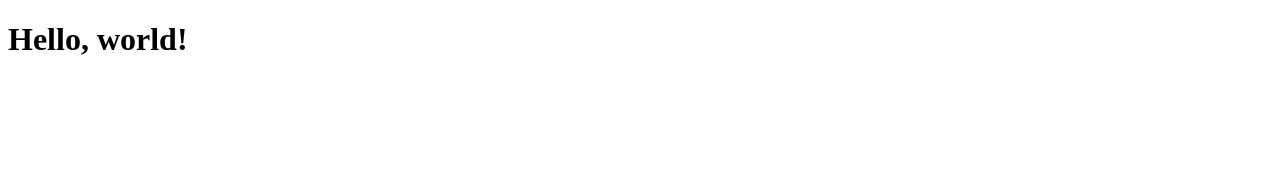
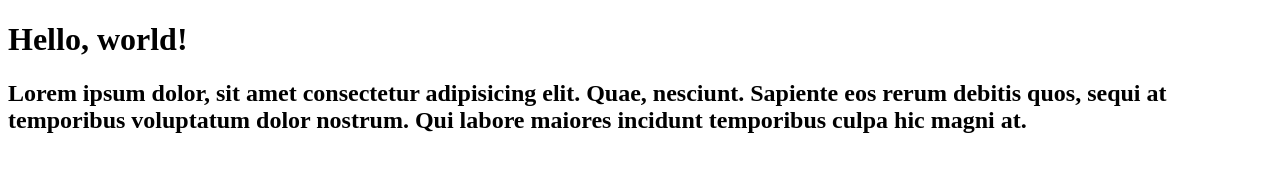
Before and after one commit to lucaslanser/Testando-o-Git, a plain HTML site: page index.html in a window 1280 px wide. Drawn offline with Linux system fonts and the light colour scheme.

Commit message:
docs: Adicionado h2 com Lorem

```diff
--- a/index.html
+++ b/index.html
@@ -9,5 +9,6 @@
     <h1>
         Hello, world!
     </h1>
+    <h2>Lorem ipsum dolor, sit amet consectetur adipisicing elit. Quae, nesciunt. Sapiente eos rerum debitis quos, sequi at temporibus voluptatum dolor nostrum. Qui labore maiores incidunt temporibus culpa hic magni at.</h2>
 </body>
 </html>
```
